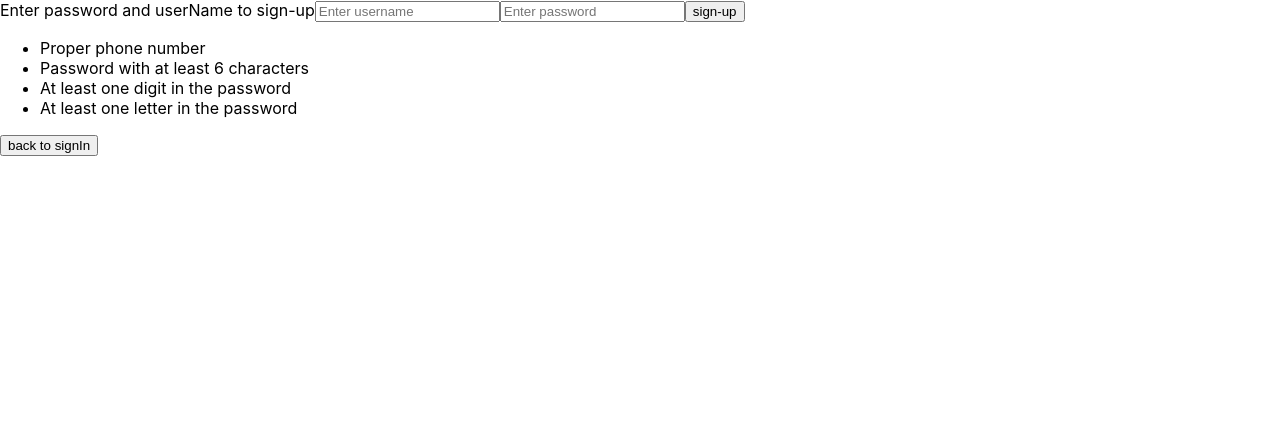
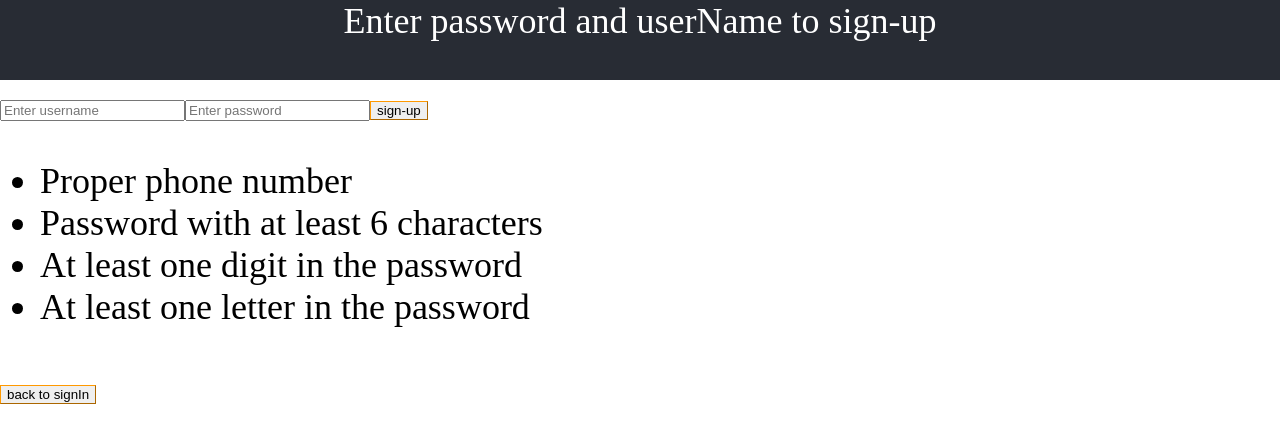
Before and after one commit to oshri-cohen/Massenger-Web, a React (Create React App) app: page /signUp in a window 1280 px wide. Shown: the top 442 px of the page. Built offline with nearby package versions, Linux system fonts and the light colour scheme.

Commit message:
login page - client

```diff
--- a/src/App.css
+++ b/src/App.css
@@ -1,4 +1,5 @@
 .App {
+
   text-align: center;
 }
 
@@ -36,3 +37,32 @@
     transform: rotate(360deg);
   }
 }
+
+.title{
+  font-family: "Zilla Slab SemiBold";
+  background-color: #282c34;
+  min-height: 10vh;
+  display: flex;
+  flex-direction: column;
+  align-items: center;
+  font-size: calc(20px + 2vmin);
+  color: white;
+}
+
+.button{
+  border:1px outset #F90;
+}
+
+.details{
+  font-family: "Zilla Slab SemiBold";
+}
+
+body{
+  align-items: center;
+  font-size: calc(20px + 2vmin);
+
+}
+
+.showEror{
+  font-family: "Zilla Slab SemiBold";
+}
--- a/src/LoginPage.js
+++ b/src/LoginPage.js
@@ -61,7 +61,9 @@ class LoginPage extends React.Component {
     render() {
         return (
             <div>
-                Enter your login credentials
+                <div className={"title"}>
+                    Enter your login credentials
+                </div>
                 <input
                     onChange={this.onUsernameChange}
                     value={this.state.username}
--- a/src/MyMessages.js
+++ b/src/MyMessages.js
@@ -27,6 +27,17 @@ class MyMessages extends React.Component {
             })
     }
 
+    deleteMessage=(messageId)=>{
+        axios.get("http://localhost:8989/deleteMessages",{
+            params:{
+                id:messageId
+            }
+        })
+            .then((response)=>{
+                this.getAllMessage()
+            })
+    }
+
 
     render() {
         return (
@@ -47,6 +58,7 @@ class MyMessages extends React.Component {
                                 <div>
                                     {message1.readTime == null ? "no read" : "read"}
                                 </div>
+                                <button onClick={() => this.deleteMessage(message1.messageId)}>delete message</button>
                             </div>
                         )
                     })
--- a/src/SignUp.js
+++ b/src/SignUp.js
@@ -98,8 +98,11 @@ class SignUp extends React.Component {
 
     render() {
         return (
-            <div>
+            <div >
+                <div className={"title"}>
                     Enter password and userName to sign-up
+                </div>
+                <div >
                     <input
                         onChange={this.onUsernameChange}
                         value={this.state.username}
@@ -110,11 +113,12 @@ class SignUp extends React.Component {
                         value={this.state.password}
                         placeholder={"Enter password"}
                     />
-                <button onClick={this.SignUp}>sign-up</button>
-                <div>
+                    <button className={"button"} onClick={this.SignUp}>sign-up</button>
+                </div>
+                <div className={"showEror"}>
                     {this.state.showError}
                 </div>
-                <div>
+                <div className={"details"}>
                     <ul>
                         <li className={this.state.checkPhone ? 'green' : null}>Proper phone number</li>
                         <li className={this.state.checkLengthPassword ? 'green' : null}>Password with at least 6 characters</li>
@@ -124,7 +128,7 @@ class SignUp extends React.Component {
                 </div>
                 <div>
                     <NavLink to={"/"} className={"link"} activeClassName={"active"}>
-                        <button >back to signIn</button>
+                        <button className={"button"}>back to signIn</button>
                     </NavLink>
                 </div>
             </div>
```
Lines whose indentation alone changed are shown as unchanged.
